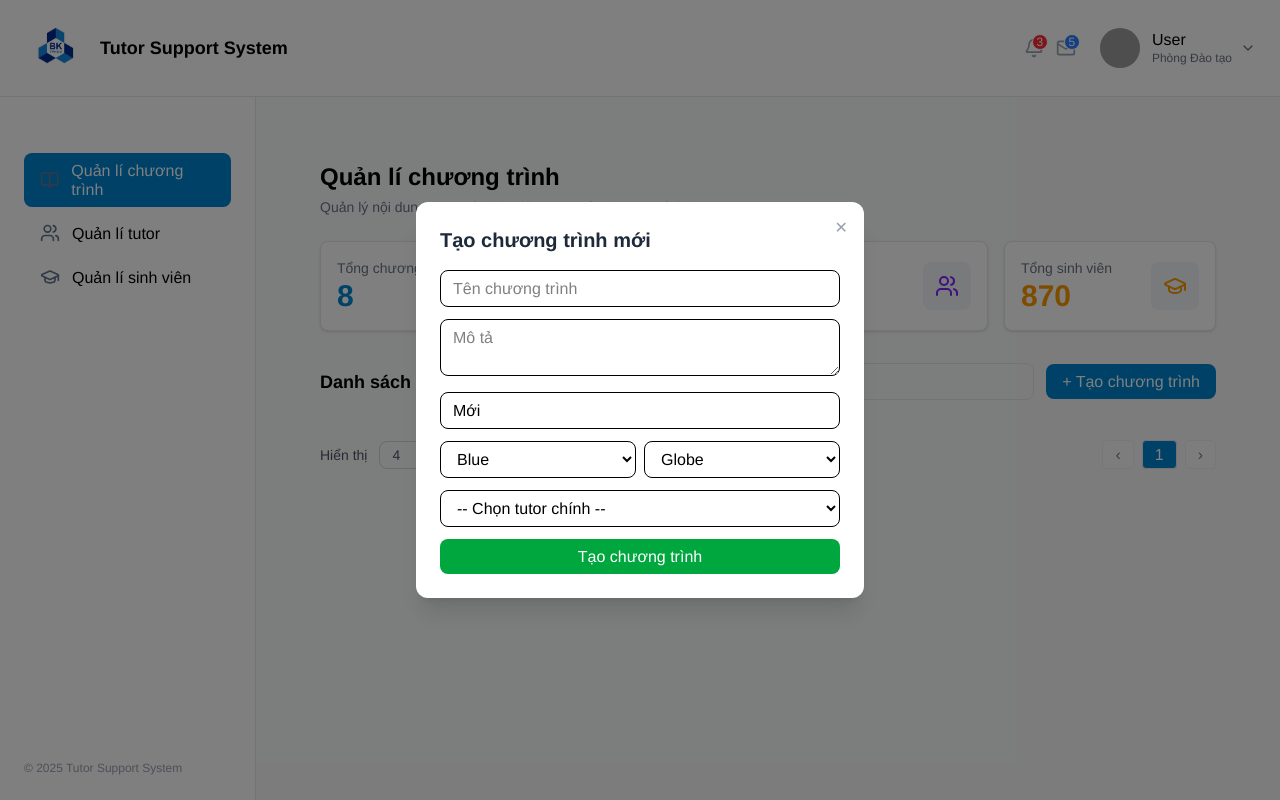
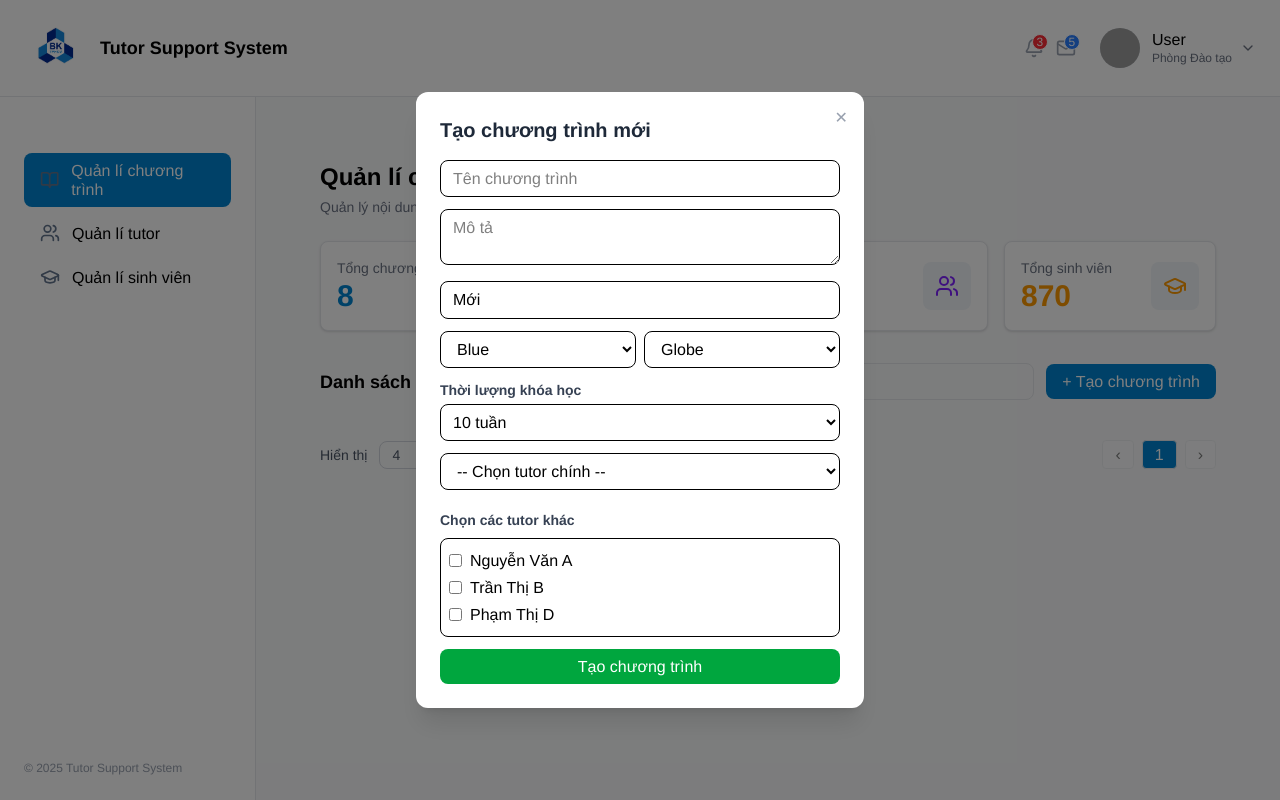
Before and after one commit to HCMUT-TeeSSer/TSS, a React (Vite) app: page /admin/programs in a window 1280 px wide. Both pictures are taken after typing "Sample" into the empty fields and a click on the button "+ Tạo chương trình". Built offline with nearby package versions, Linux system fonts and the light colour scheme; grey boxes are pictures that could not be loaded.

Commit message:
feat(api): add creating program function

```diff
--- a/src/pages/admin/Program/Program.tsx
+++ b/src/pages/admin/Program/Program.tsx
@@ -17,7 +17,7 @@ import {
   BarChart2,
 } from "lucide-react";
 
-import { programs as PROGRAMS_DATA } from "../../../data/programs";
+import { programs as PROGRAM_DATA } from "../../../data/programs";
 import type { Program } from "../../../data/programs";
 import { tutors as TUTORS_DATA } from "@/data/tutors";
 
@@ -28,17 +28,20 @@ export default function ProgramAdminPage(): React.ReactElement {
   const [itemsPerPage, setItemsPerPage] = useState<number>(4);
   const [searchKeyword, setSearchKeyword] = useState<string>("");
 
-  const [programs, setPrograms] = useState<Program[]>(PROGRAMS_DATA);
+  const [programs, setPrograms] = useState<Program[]>(PROGRAM_DATA);
   const [newProgramTitle, setNewProgramTitle] = useState("");
   const [newDescription, setNewDescription] = useState("");
   const [newBadge, setNewBadge] = useState("Mới");
   const [newColor, setNewColor] = useState("blue");
   const [newIcon, setNewIcon] = useState("globe");
+  const [newDuration, setNewDuration] = useState<number>(10);
   const [mainTutorId, setMainTutorId] = useState<number | null>(null);
+  const [extraTutorIds, setExtraTutorIds] = useState<number[]>([]);
   const [showCreateForm, setShowCreateForm] = useState(false);
 
-  const totalTutors = PROGRAMS_DATA.reduce((acc, p) => acc + p.availableTutors, 0);
-  const totalMentees = PROGRAMS_DATA.reduce((acc, p) => acc + p.totalMentee, 0);
+  const totalTutors = programs.reduce((acc, p) => acc + p.availableTutors, 0);
+  const totalMentees = programs.reduce((acc, p) => acc + p.totalMentee, 0);
+  const durationOptions = Array.from({ length: 8 }, (_, i) => i + 8);
 
   // Map program.icon string -> lucide-react icon
   const getProgramIcon = (iconName?: string) => {
@@ -79,8 +82,8 @@ export default function ProgramAdminPage(): React.ReactElement {
     }
   };
   const filteredPrograms = useMemo(
-    () => PROGRAMS_DATA.filter((p) => p.title.toLowerCase().includes(searchKeyword.toLowerCase())),
-    [searchKeyword]
+    () => programs.filter((p) => p.title.toLowerCase().includes(searchKeyword.toLowerCase())),
+    [searchKeyword, programs]
   );
 
   const totalPages = Math.max(1, Math.ceil(filteredPrograms.length / itemsPerPage));
@@ -97,13 +100,13 @@ export default function ProgramAdminPage(): React.ReactElement {
       <div className='mt-6 grid grid-cols-4 gap-4'>
         <StatCard
           label='Tổng chương trình'
-          value={String(PROGRAMS_DATA.length)}
+          value={String(programs.length)}
           icon={<BookOpen className='h-6 w-6 text-sky-600' />}
           valueColor='text-sky-600'
         />
         <StatCard
           label='Đang hoạt động'
-          value={String(PROGRAMS_DATA.filter((p) => p.isAvailable).length)}
+          value={String(programs.filter((p) => p.isAvailable).length)}
           icon={<CheckCircle className='h-6 w-6 text-green-600' />}
           valueColor='text-green-600'
         />
@@ -220,6 +223,23 @@ export default function ProgramAdminPage(): React.ReactElement {
                   <option value='chart'>Chart</option>
                 </select>
               </div>
+              {/* Duration */}
+              <div className='mt-2'>
+                <label className='text-sm font-semibold text-gray-700'>Thời lượng khóa học</label>
+                <select
+                  className='mt-1 w-full rounded-lg border p-2'
+                  value={newDuration}
+                  onChange={(e) => {
+                    setNewDuration(Number(e.target.value));
+                  }}
+                >
+                  {durationOptions.map((week) => (
+                    <option key={week} value={week}>
+                      {week} tuần
+                    </option>
+                  ))}
+                </select>
+              </div>
 
               {/* Main tutor */}
               <select
@@ -236,7 +256,27 @@ export default function ProgramAdminPage(): React.ReactElement {
                   </option>
                 ))}
               </select>
-
+              {/* Available tutor list */}
+              <div className='mt-2'>
+                <label className='text-sm font-semibold text-gray-700'>Chọn các tutor khác</label>
+                <div className='mt-2 max-h-40 overflow-y-auto rounded-lg border p-2'>
+                  {TUTORS_DATA.filter((t) => t.status === "Hoạt động").map((t) => (
+                    <label key={t.id} className='flex items-center gap-2 py-1'>
+                      <input
+                        type='checkbox'
+                        checked={extraTutorIds.includes(t.id)}
+                        disabled={t.id === mainTutorId}
+                        onChange={() => {
+                          setExtraTutorIds((prev) =>
+                            prev.includes(t.id) ? prev.filter((id) => id !== t.id) : [...prev, t.id]
+                          );
+                        }}
+                      />
+                      <span>{t.name}</span>
+                    </label>
+                  ))}
+                </div>
+              </div>
               <button
                 className='w-full rounded-lg bg-green-600 px-4 py-2 text-white hover:bg-green-700'
                 onClick={() => {
@@ -249,27 +289,28 @@ export default function ProgramAdminPage(): React.ReactElement {
                     alert("Tutor chính không hợp lệ.");
                     return;
                   }
+                  const extraTutors = TUTORS_DATA.filter((t) => extraTutorIds.includes(t.id));
+
                   const newProgram: Program = {
-                    id: PROGRAMS_DATA[PROGRAMS_DATA.length - 1]?.id + 1 || 1,
+                    id: programs[programs.length - 1]?.id + 1 || 1,
                     title: newProgramTitle,
                     description: newDescription || "Mô tả chương trình mới",
                     isAvailable: true,
-                    availableTutors: 1,
+                    availableTutors: extraTutors.length,
                     totalMentee: 0,
-                    duration: "3 tháng",
+                    duration: `${String(newDuration)} tuần`,
                     progress: 0,
                     badge: newBadge,
                     color: newColor,
                     icon: newIcon,
-                    mainTutor,
-                    listTutor: [mainTutor], // chỉ mainTutor
+                    mainTutor, // tutor chính
+                    listTutor: [mainTutor, ...extraTutors], // TUTOR CHÍNH + CÁC TUTOR KHÁC
                     rating: 0,
                     category: "Khác",
                     department: "Không xác định",
                     difficulty: "Dễ",
                     learningFormat: "...",
                   };
-
                   setPrograms([newProgram, ...programs]);
                   setNewProgramTitle("");
                   setNewDescription("");
@@ -277,6 +318,7 @@ export default function ProgramAdminPage(): React.ReactElement {
                   setNewColor("blue");
                   setNewIcon("globe");
                   setMainTutorId(null);
+                  setExtraTutorIds([]);
                   setShowCreateForm(false);
                 }}
               >
@@ -372,7 +414,7 @@ export default function ProgramAdminPage(): React.ReactElement {
             ))}
           </select>
           <span>
-            trên tổng số <span className='font-medium'>{PROGRAMS_DATA.length}</span> chương trình
+            trên tổng số <span className='font-medium'>{programs.length}</span> chương trình
           </span>
         </div>
         <div className='flex items-center gap-2'>
```
